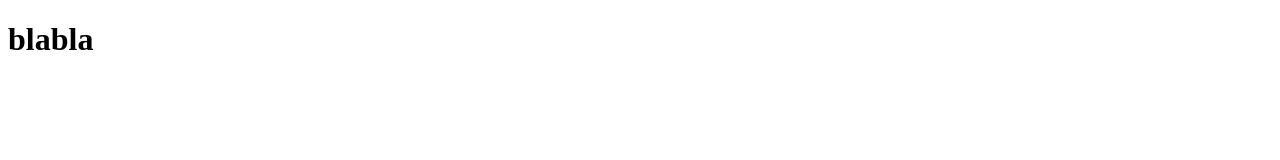
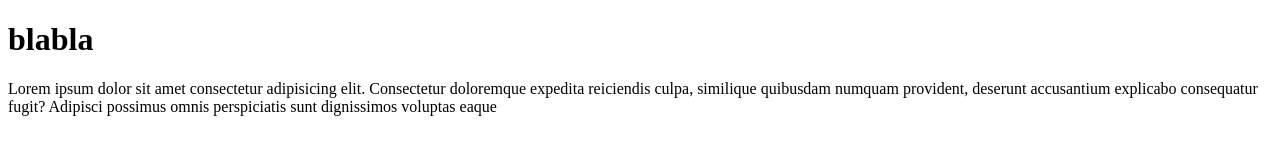
Before and after one commit to grosbill59/poe-git-test, a plain HTML site: page index.html in a window 1280 px wide. Drawn offline with Linux system fonts and the light colour scheme.

Commit message:
Ajout d'un paragraphe

```diff
--- a/index.html
+++ b/index.html
@@ -8,5 +8,7 @@
 </head>
 <body>
     <h1>blabla</h1>
+    <p>Lorem ipsum dolor sit amet consectetur adipisicing elit. Consectetur doloremque expedita reiciendis culpa, similique quibusdam numquam provident, deserunt accusantium explicabo consequatur
+        fugit? Adipisci possimus omnis perspiciatis sunt dignissimos voluptas eaque</p>
 </body>
 </html>
```
